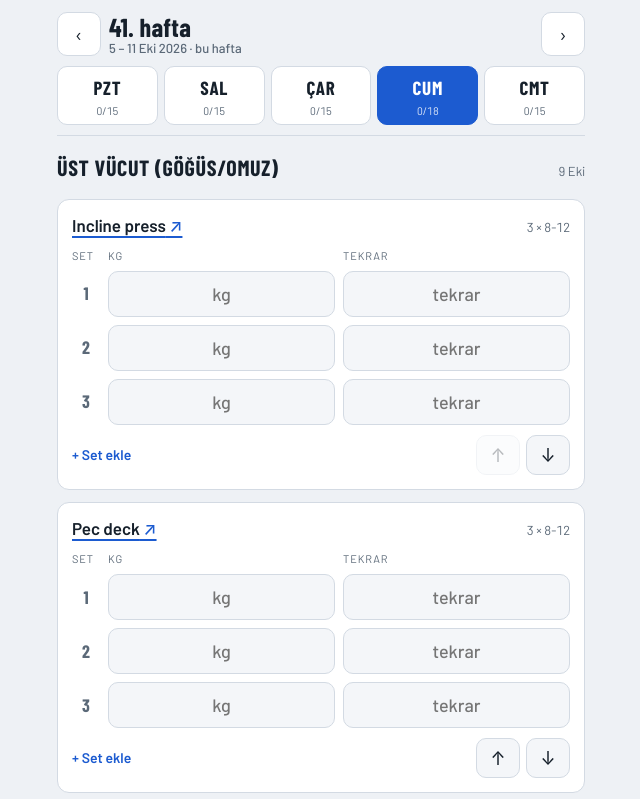
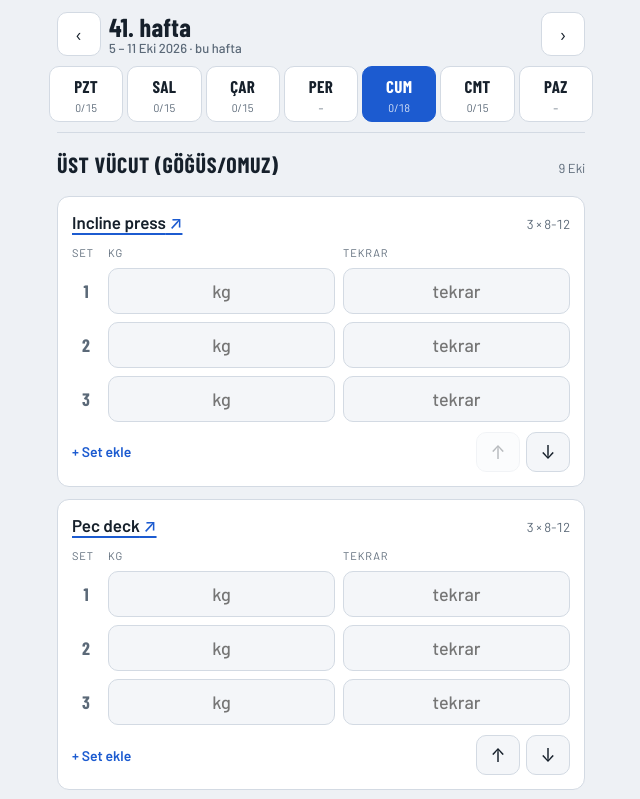
Before and after one commit to sabahattincicek/antrenman-defteri, a plain HTML site: page index.html in a window 1280 px wide. Shown: the top 799 px of the page, without its empty margins (319-959 px from the left). Drawn offline with nearby package versions, Linux system fonts and the light colour scheme.

Commit message:
Gun seridinde 7 gun: programda olmayan gunler Dinlenme olarak gorunur
Dinlenme gunlerinde hareket karti yok, not ve yemek kutusu var. Programa
yazilmaz; kayitlar per/paz id'leriyle notes ve meals icinde tutulur.
Haftalik JSON 7 gunu icerir.

Co-Authored-By: Claude Opus 5.5 <noreply@anthropic.com>

```diff
--- a/index.html
+++ b/index.html
@@ -36,9 +36,9 @@ button:focus-visible,input:focus-visible,textarea:focus-visible{outline:2px soli
 .week h1{flex:1;min-width:0;margin:0;font-family:var(--display);font-weight:700;font-size:26px;line-height:1.1;letter-spacing:.01em}
 .week h1 small{display:block;font-family:var(--body);font-weight:500;font-size:13px;color:var(--muted);letter-spacing:0}
 .nav{width:44px;height:44px;border:1px solid var(--line);background:var(--surface);border-radius:10px;font-size:20px;line-height:1}
-.tabs{display:flex;gap:6px}
+.tabs{display:flex;gap:4px;margin-inline:-8px}
 .tab{flex:1;min-width:0;padding:8px 2px 6px;border:1px solid var(--line);background:var(--surface);border-radius:10px;display:flex;flex-direction:column;align-items:center;gap:1px}
-.tab b{font-family:var(--display);font-weight:700;font-size:19px;text-transform:uppercase;letter-spacing:.04em}
+.tab b{font-family:var(--display);font-weight:700;font-size:17px;text-transform:uppercase;letter-spacing:.02em}
 .tab span{font-size:11px;color:var(--muted);font-variant-numeric:tabular-nums}
 .tab[aria-selected="true"]{background:var(--accent);border-color:var(--accent);color:var(--accent-fg)}
 .tab[aria-selected="true"] span{color:inherit;opacity:.85}
@@ -171,10 +171,22 @@ function isoWeek(d){ const t=new Date(Date.UTC(d.getFullYear(),d.getMonth(),d.ge
   const f=new Date(Date.UTC(t.getUTCFullYear(),0,4)); return 1+Math.round(((t-f)/864e5-3+((f.getUTCDay()+6)%7))/7); }
 function wdOf(g){ const k=String(g.gun||"").toLocaleLowerCase("tr").slice(0,3); return k in WD ? WD[k] : null; }
 function dayDate(g){ const o=wdOf(g); return o==null ? null : addDays(week,o); }
+// Ekranda 7 gün: programda olmayan hafta günleri "Dinlenme" olarak araya girer. Programa yazılmaz;
+// not ve yemek kayıtları bu id'lerle tutulur (programa sonradan "Per" günü eklenirse id yine "per" olur).
+const WEEK = [["pzt","Pzt"],["sal","Sal"],["car","Çar"],["per","Per"],["cum","Cum"],["cmt","Cmt"],["paz","Paz"]];
+function days(){
+  const out = state.program.gunler.slice();
+  WEEK.forEach(([id,gun],w)=>{
+    if (out.some(g=>wdOf(g)===w || g.id===id)) return;
+    const at = out.findIndex(g=>{ const o=wdOf(g); return o!=null && o>w; });
+    out.splice(at<0 ? out.length : at, 0, {id, gun, baslik:"Dinlenme", hareketler:[]});
+  });
+  return out;
+}
 
 let week = monday(new Date());
 let dayIdx = 0;
-(function(){ const t=(new Date().getDay()+6)%7; const i=state.program.gunler.findIndex(g=>wdOf(g)===t); if(i>=0) dayIdx=i; })();
+(function(){ const t=(new Date().getDay()+6)%7; const i=days().findIndex(g=>wdOf(g)===t); if(i>=0) dayIdx=i; })();
 
 // ---- kayıt ----
 function persist(){
@@ -205,10 +217,10 @@ function el(tag, attrs, kids){ const e=document.createElement(tag);
 
 function renderTabs(){
   const wk = key(week), box = $("tabs"); box.textContent = "";
-  state.program.gunler.forEach((g,i)=>{
+  days().forEach((g,i)=>{
     const f = filledCount(wk,g), t = targetCount(g);
-    const b = el("button",{class:"tab"+(f>=t?" done":""),role:"tab","aria-selected":String(i===dayIdx),id:"tab-"+i},
-      [el("b",{text:g.gun}), el("span",{text:f+"/"+t})]);
+    const b = el("button",{class:"tab"+(t>0&&f>=t?" done":""),role:"tab","aria-selected":String(i===dayIdx),id:"tab-"+i},
+      [el("b",{text:g.gun}), el("span",{text:t>0 ? f+"/"+t : "–"})]);
     b.addEventListener("click",()=>{ dayIdx=i; render(); window.scrollTo(0,0); });
     box.appendChild(b);
   });
@@ -222,10 +234,11 @@ function renderHeader(){
 }
 function render(){
   renderHeader(); renderTabs();
-  const g = state.program.gunler[dayIdx], wk = key(week), pk = key(addDays(week,-7));
+  const g = days()[dayIdx], wk = key(week), pk = key(addDays(week,-7));
   $("dayTitle").textContent = g.baslik || g.gun;
   const dd = dayDate(g); $("dayDate").textContent = dd ? dd.getDate()+" "+MONTHS[dd.getMonth()] : "";
   const list = $("list"); list.textContent = "";
+  if (!g.hareketler.length) list.appendChild(el("p",{class:"msg",text:"Dinlenme günü. Yürüyüş gibi şeyleri aşağıdaki nota yazabilirsin."}));
   g.hareketler.forEach((h,hi)=>{
     const sets = getSets(wk,g,h), u = unit(h);
     let last = sets.length; while (last>0 && num(sets[last-1].kg)==null && num(sets[last-1].r)==null) last--;
@@ -265,7 +278,7 @@ function render(){
 function buildExport(){
   const wk = key(week);
   return {hafta_baslangic: wk, hafta_no: isoWeek(week), birim: "kg",
-    gunler: state.program.gunler.map(g=>{
+    gunler: days().map(g=>{
       const d = dayDate(g), note = ((state.notes[wk]||{})[g.id]) || "", meal = ((state.meals[wk]||{})[g.id]) || "";
       const o = {gun:g.gun, baslik:g.baslik||""}; if (d) o.tarih = key(d); if (note) o.not = note; if (meal) o.yemek = meal;
       o.hareketler = g.hareketler.map(h=>({ad:h.ad, hedef:(h.set||3)+"x"+h.tekrar+(unit(h)==="sn"?" sn":""),
@@ -305,7 +318,7 @@ $("progSave").addEventListener("click",()=>{
   const m = $("progMsg");
   try { state.program = validate(JSON.parse($("progText").value)); }
   catch(e){ m.className="msg err"; m.textContent = "Kaydedilmedi: "+(e instanceof SyntaxError ? "JSON biçimi bozuk (virgül ya da tırnak eksik olabilir)." : e.message); return; }
-  if (dayIdx >= state.program.gunler.length) dayIdx = 0;
+  if (dayIdx >= days().length) dayIdx = 0;
   persist(); render(); m.className="msg ok"; m.textContent="Program kaydedildi.";
 });
 
@@ -327,14 +340,14 @@ $("bakLoad").addEventListener("click",()=>{
   catch(e){ disarm(); bakSay("err", "Geri yüklenmedi: "+(e instanceof SyntaxError ? "metin bozuk ya da eksik kopyalanmış." : e.message)); return; }
   if (!armed) { armed=true; $("bakLoad").textContent="Eminim, üzerine yaz"; bakSay("", "Bu telefondaki mevcut kayıtların yerine "+Object.keys(s.logs).length+" haftalık yedek gelecek. Onaylamak için tekrar dokun."); return; }
   state = {program:s.program, logs:s.logs, notes:s.notes||{}, meals:s.meals||{}, updatedAt:0};
-  if (dayIdx >= state.program.gunler.length) dayIdx = 0;
+  if (dayIdx >= days().length) dayIdx = 0;
   disarm(); persist(); render(); bakSay("ok","Yedek geri yüklendi.");
 });
 
 $("prevWeek").addEventListener("click",()=>{ week = addDays(week,-7); render(); });
 $("nextWeek").addEventListener("click",()=>{ week = addDays(week,7); render(); });
-$("dayNote").addEventListener("input",()=>{ const wk=key(week), g=state.program.gunler[dayIdx]; (state.notes[wk]=state.notes[wk]||{})[g.id] = $("dayNote").value; persist(); });
-$("dayMeal").addEventListener("input",()=>{ const wk=key(week), g=state.program.gunler[dayIdx]; (state.meals[wk]=state.meals[wk]||{})[g.id] = $("dayMeal").value; persist(); });
+$("dayNote").addEventListener("input",()=>{ const wk=key(week), g=days()[dayIdx]; (state.notes[wk]=state.notes[wk]||{})[g.id] = $("dayNote").value; persist(); });
+$("dayMeal").addEventListener("input",()=>{ const wk=key(week), g=days()[dayIdx]; (state.meals[wk]=state.meals[wk]||{})[g.id] = $("dayMeal").value; persist(); });
 
 render();
 
```
